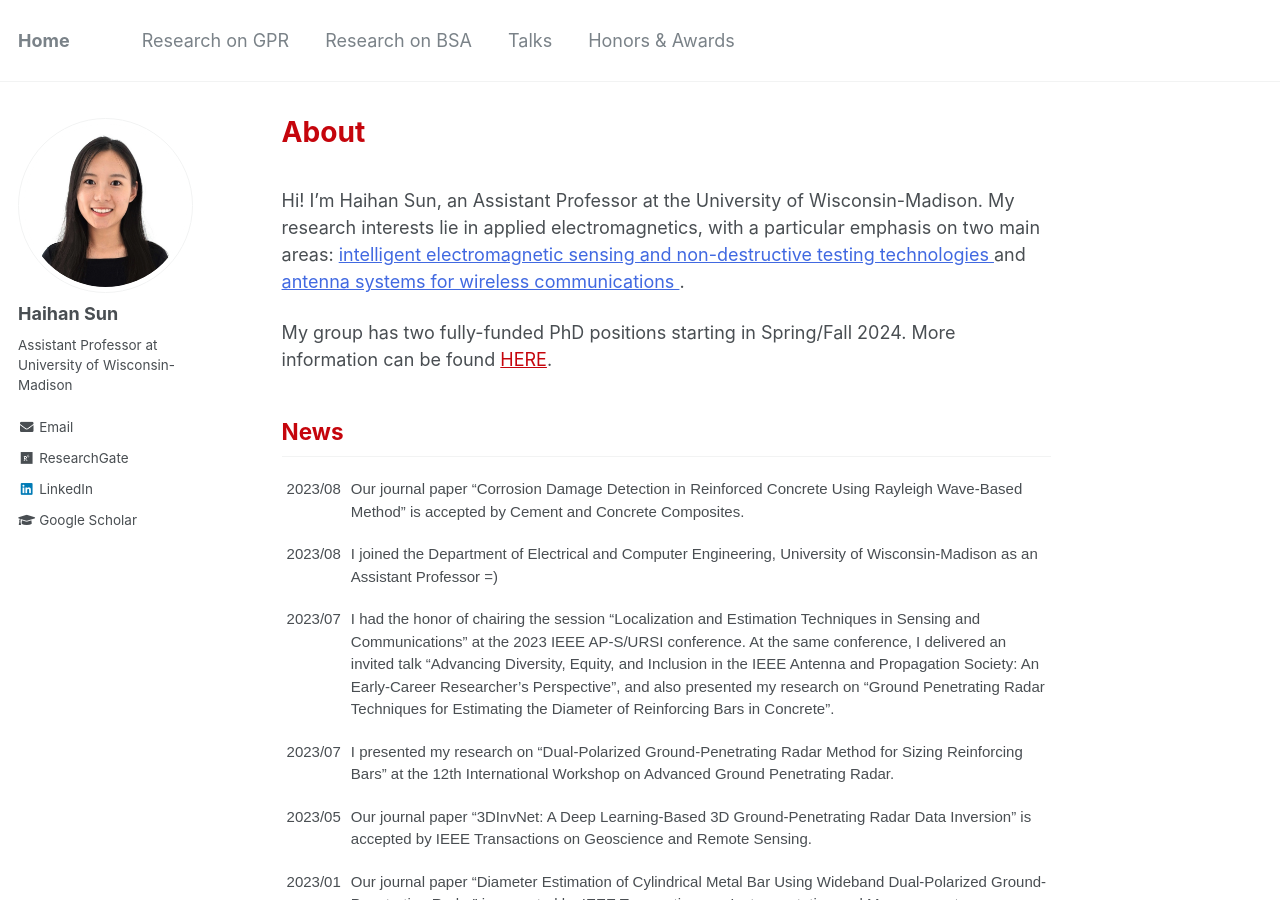
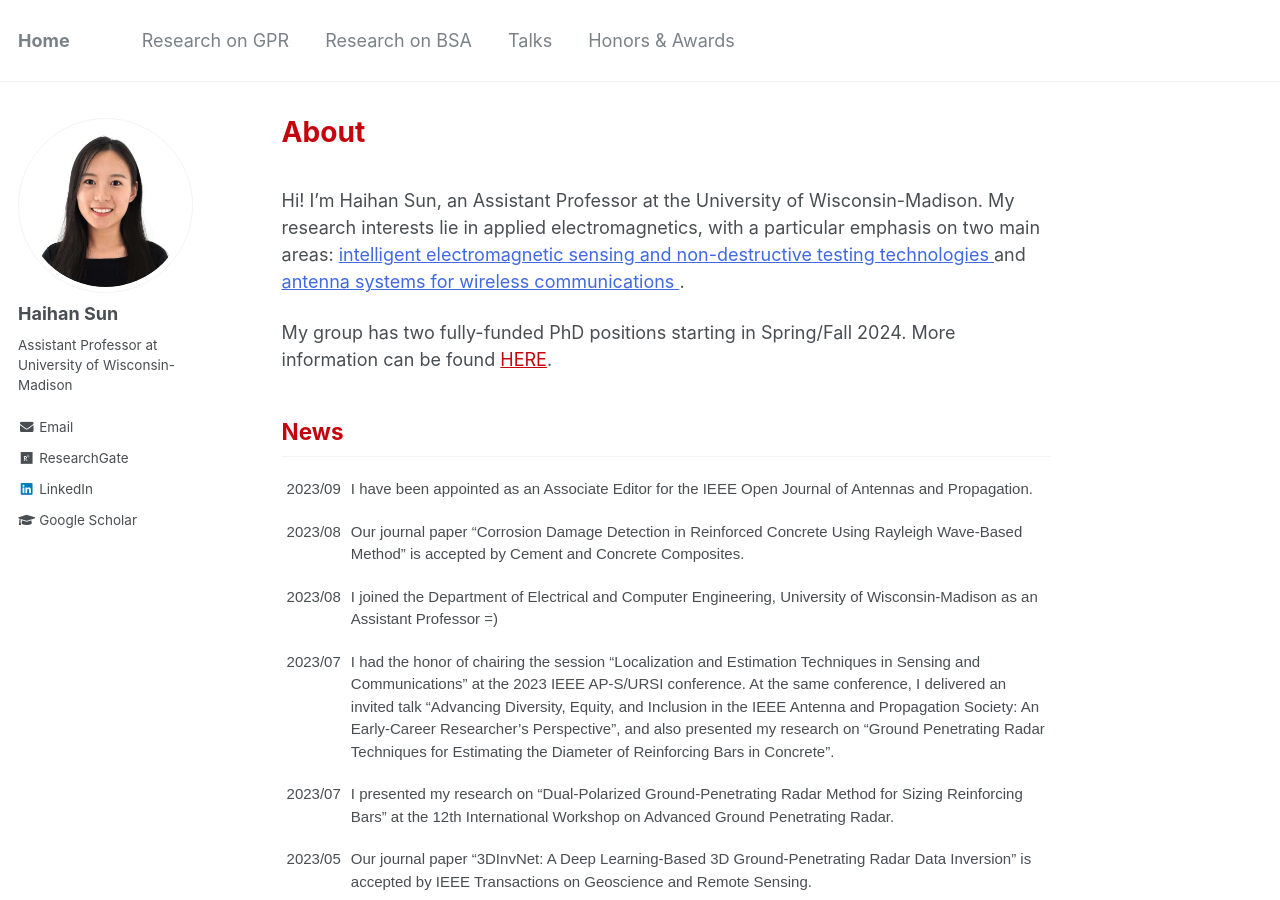
Before and after one commit to Haihan-Sun/Haihan-Sun.github.io, a Jekyll site: the page built from _pages/about.md, in a window 1280 px wide and 900 px high. Built offline with Jekyll 4.4.1, drawn with Linux system fonts in a browser that asks for light colours.

Commit message:
Update about.md

```diff
--- a/_pages/about.md
+++ b/_pages/about.md
@@ -27,6 +27,10 @@ My group has two fully-funded PhD positions starting in Spring/Fall 2024. More i
 ------
 <table class="tg">
 <tbody>
+  <tr>
+    <td class="tg-ko0z">2023/09</td>
+    <td class="tg-ko0z">I have been appointed as an Associate Editor for the IEEE Open Journal of Antennas and Propagation. </td>
+  </tr>
   <tr>
     <td class="tg-ko0z">2023/08</td>
     <td class="tg-ko0z">Our journal paper “Corrosion Damage Detection in Reinforced Concrete Using Rayleigh Wave-Based Method” is accepted by Cement and Concrete Composites.</td>
```
